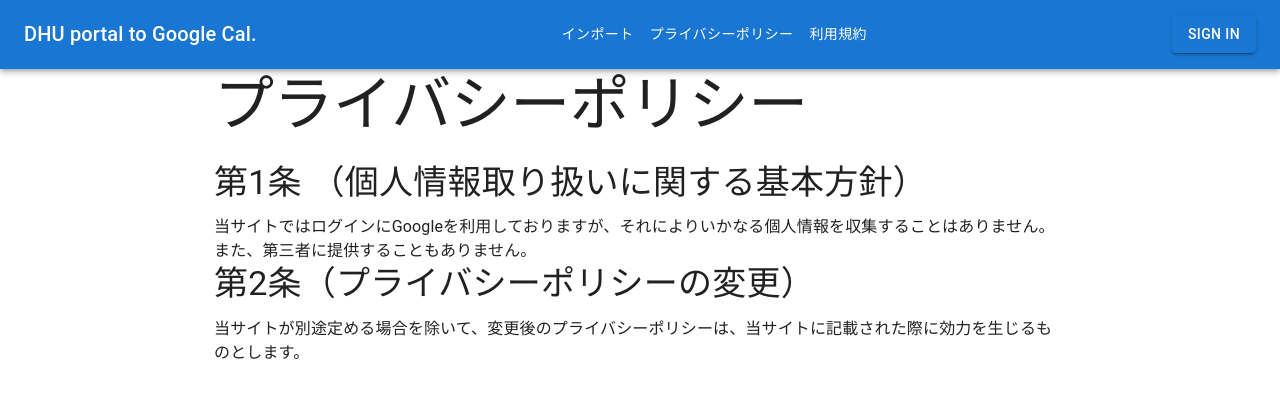
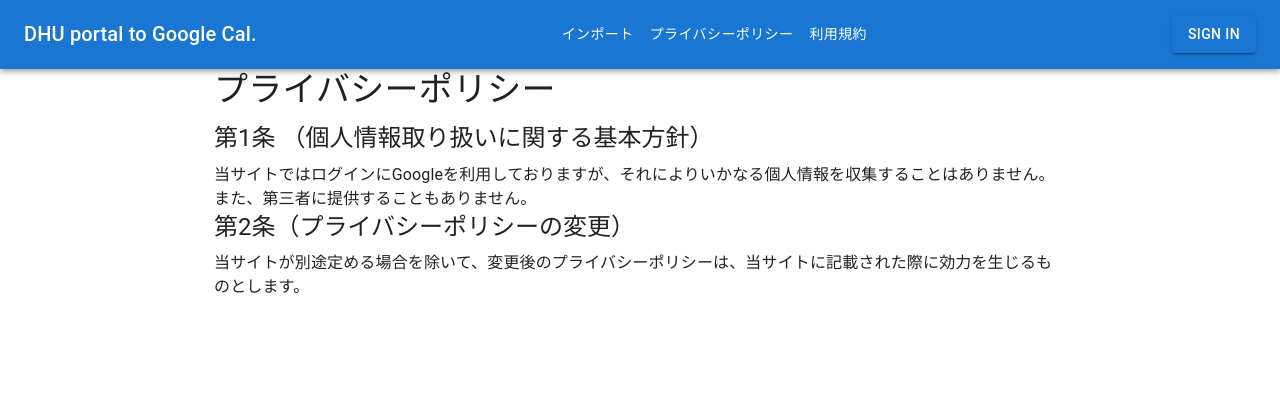
Before and after one commit to cou723/digi-sync, a Next.js app in the folder front/: page /privacy_policy in a window 1280 px wide. Shown: the top 398 px of the page. Built offline with nearby package versions, Linux system fonts and the light colour scheme; no server answers.

Commit message:
upgrade ui

```diff
--- a/front/pages/index.tsx
+++ b/front/pages/index.tsx
@@ -116,7 +116,7 @@ export default function Home() {
     return (
         <>
             <Container maxWidth="sm">
-                <Typography variant="h1">このアプリケーションについて</Typography>
+                <Typography variant="h4" component="h1">このアプリケーションについて</Typography>
                 <Typography variant="body1">このアプリケーションは、デジタルキャンパスから取得したイベントをGoogleカレンダーにインポートするためのものです。</Typography>
                 <Stack spacing={2} component="form" autoComplete="off" action="/import">
                     <ImportRange value={state.importRange} onChange={handleSelectChange} />
--- a/front/pages/privacy_policy.tsx
+++ b/front/pages/privacy_policy.tsx
@@ -4,14 +4,14 @@ export default function privacy_policy() {
     return (
         <>
             <Container maxWidth="md">
-                <Typography variant="h2" gutterBottom>
+                <Typography variant="h4" component="h1" gutterBottom>
                     プライバシーポリシー
                 </Typography>
-                <Typography variant="h4" gutterBottom>
+                <Typography variant="h5" component="h2" gutterBottom>
                     第1条 （個人情報取り扱いに関する基本方針）
                 </Typography>
                 <Typography variant="body1">当サイトではログインにGoogleを利用しておりますが、それによりいかなる個人情報を収集することはありません。また、第三者に提供することもありません。</Typography>
-                <Typography variant="h4" gutterBottom>
+                <Typography variant="h5" component="h2" gutterBottom>
                     第2条（プライバシーポリシーの変更）
                 </Typography>
                 <Typography variant="body1">当サイトが別途定める場合を除いて、変更後のプライバシーポリシーは、当サイトに記載された際に効力を生じるものとします。</Typography>
--- a/front/pages/terms_and_conditions.tsx
+++ b/front/pages/terms_and_conditions.tsx
@@ -4,7 +4,7 @@ export default function privacy_policy() {
     return (
         <>
             <Container maxWidth="md">
-                <Typography variant="h2" gutterBottom>
+                <Typography variant="h4" component="h1" gutterBottom>
                     利用規約
                 </Typography>
                 <Typography variant="body1">
```
